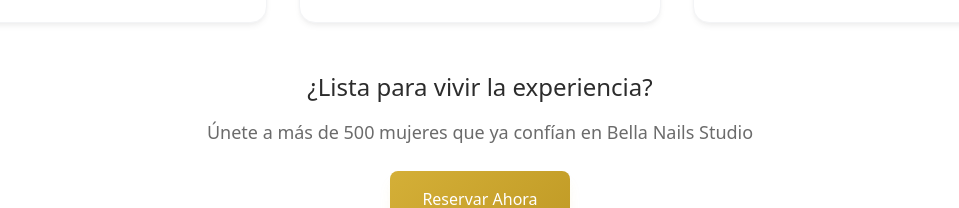
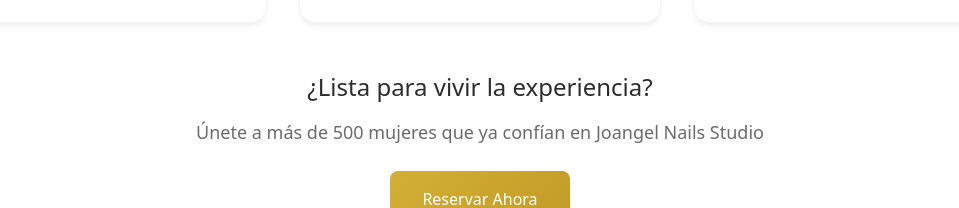
Before and after one commit to Desstter/nails, a Next.js app: page / in a window 1280 px wide. Shown: the part 5232-5440 px from the top of the page, without its empty margins (160-1119 px from the left). Built offline with nearby package versions, Linux system fonts and the light colour scheme; a web font is replaced by a local one.

Commit message:
Robot.txt

```diff
--- a/src/app/components/Testimonials.tsx
+++ b/src/app/components/Testimonials.tsx
@@ -43,7 +43,7 @@
   const generateStructuredData = () => ({
     "@context": "https://schema.org",
     "@type": "Organization",
-    "name": "Bella Nails Studio",
+    "name": "Joangel Nails Studio",
     "aggregateRating": {
       "@type": "AggregateRating",
       "ratingValue": "5.0",
@@ -65,7 +65,7 @@
       "reviewBody": testimonial.comment,
       "publisher": {
         "@type": "Organization",
-        "name": "Bella Nails Studio"
+        "name": "Joangel Nails Studio"
       }
     }))
   });
@@ -226,7 +226,7 @@
           <div className="text-center mt-12">
             <h3 className="text-elegant mb-4">¿Lista para vivir la experiencia?</h3>
             <p className="text-premium mb-6">
-              Únete a más de 500 mujeres que ya confían en Bella Nails Studio
+              Únete a más de 500 mujeres que ya confían en Joangel Nails Studio
             </p>
             <button
               onClick={() => {
```
Also changed, not shown: src/app/robots.txt (added).
